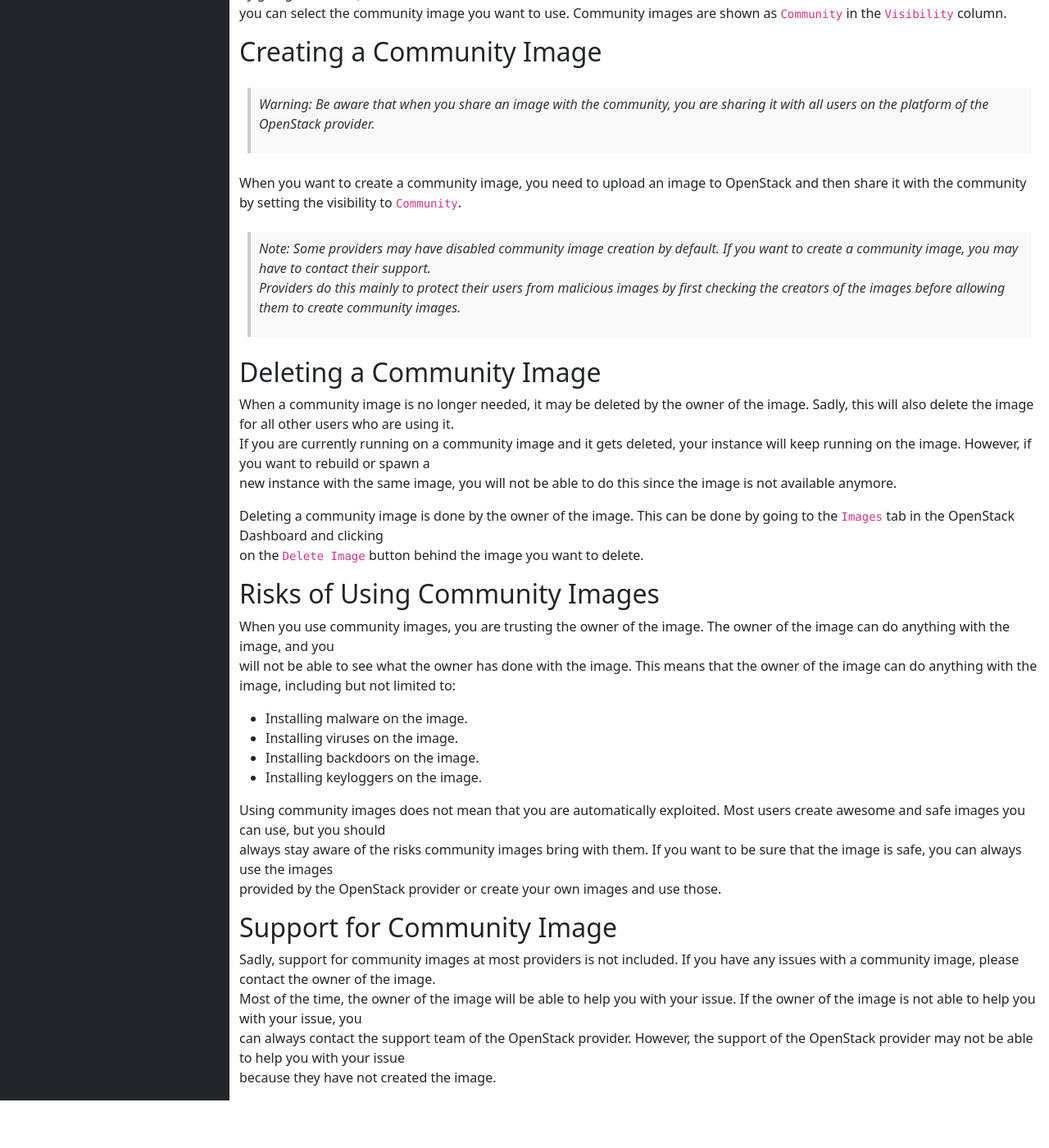
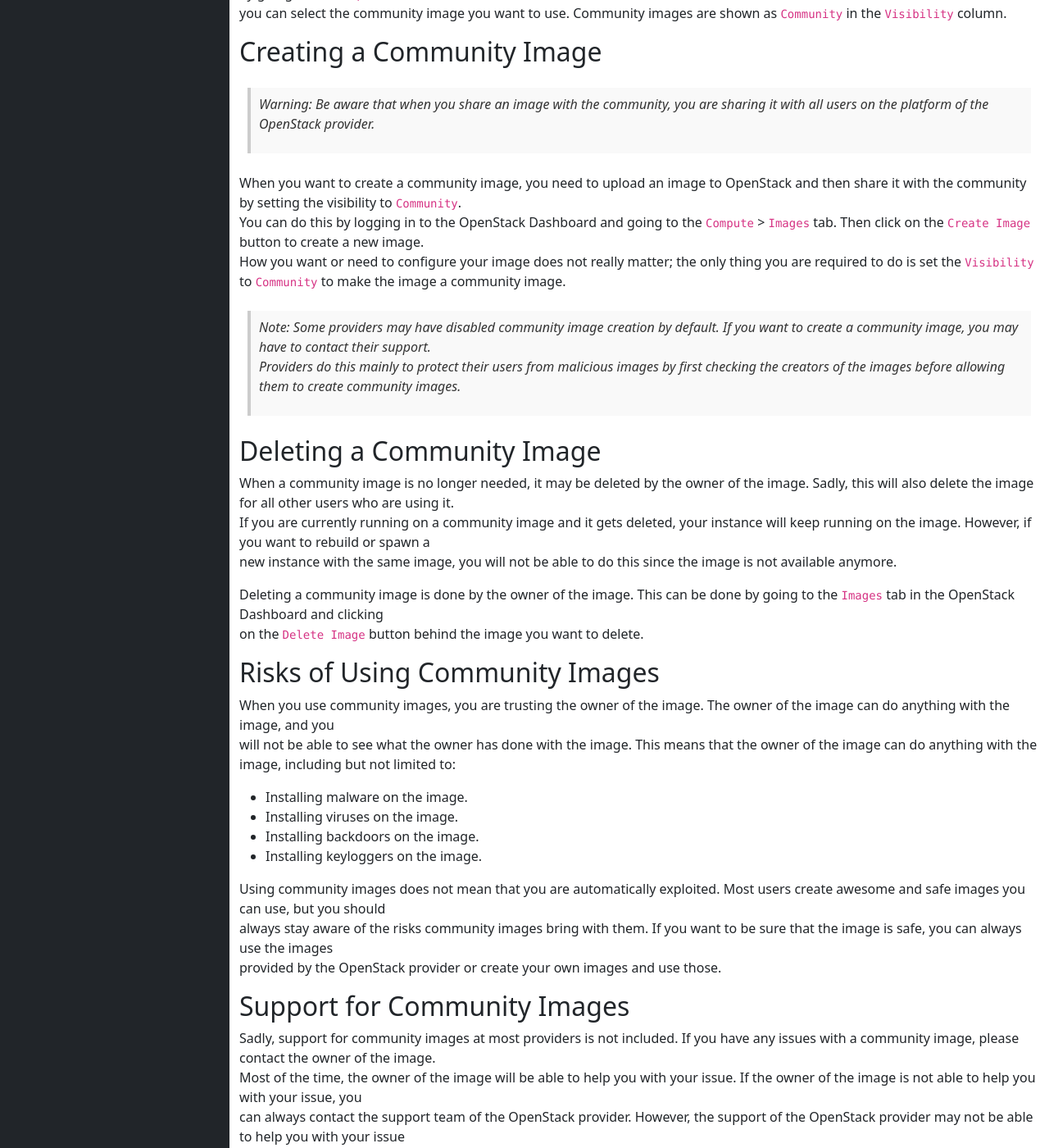
Before and after one commit to bkranendonk/OpenStack-Docs, a Jekyll site: the page built from _posts/image/2023-12-22-community-images.md, in a window 1280 px wide and 1400 px high, scrolled down 378 px. Shown: the whole window at 82% size. Built offline with Jekyll 4.4.1, drawn with Linux system fonts in a browser that asks for light colours; before the commit the page ends 1720 px from its top, so only the background shows below that.

Commit message:
Add more text to Creating a Community Image

```diff
--- a/_posts/image/2023-12-22-community-images.md
+++ b/_posts/image/2023-12-22-community-images.md
@@ -19,6 +19,8 @@
 > Warning: Be aware that when you share an image with the community, you are sharing it with all users on the platform of the OpenStack provider.
 
 When you want to create a community image, you need to upload an image to OpenStack and then share it with the community by setting the visibility to `Community`.
+You can do this by logging in to the OpenStack Dashboard and going to the `Compute` > `Images` tab. Then click on the `Create Image` button to create a new image.
+How you want   or need to configure your image does not really matter; the only thing you are required to do is set the `Visibility` to `Community` to make the image a community image.
 
 > Note: Some providers may have disabled community image creation by default. If you want to create a community image, you may have to contact their support.
 Providers do this mainly to protect their users from malicious images by first checking the creators of the images before allowing them to create community images.
@@ -44,7 +46,7 @@
 always stay aware of the risks community images bring with them. If you want to be sure that the image is safe, you can always use the images
 provided by the OpenStack provider or create your own images and use those.
 
-## Support for Community Image
+## Support for Community Images
 Sadly, support for community images at most providers is not included. If you have any issues with a community image, please contact the owner of the image.
 Most of the time, the owner of the image will be able to help you with your issue. If the owner of the image is not able to help you with your issue, you
 can always contact the support team of the OpenStack provider. However, the support of the OpenStack provider may not be able to help you with your issue
```
